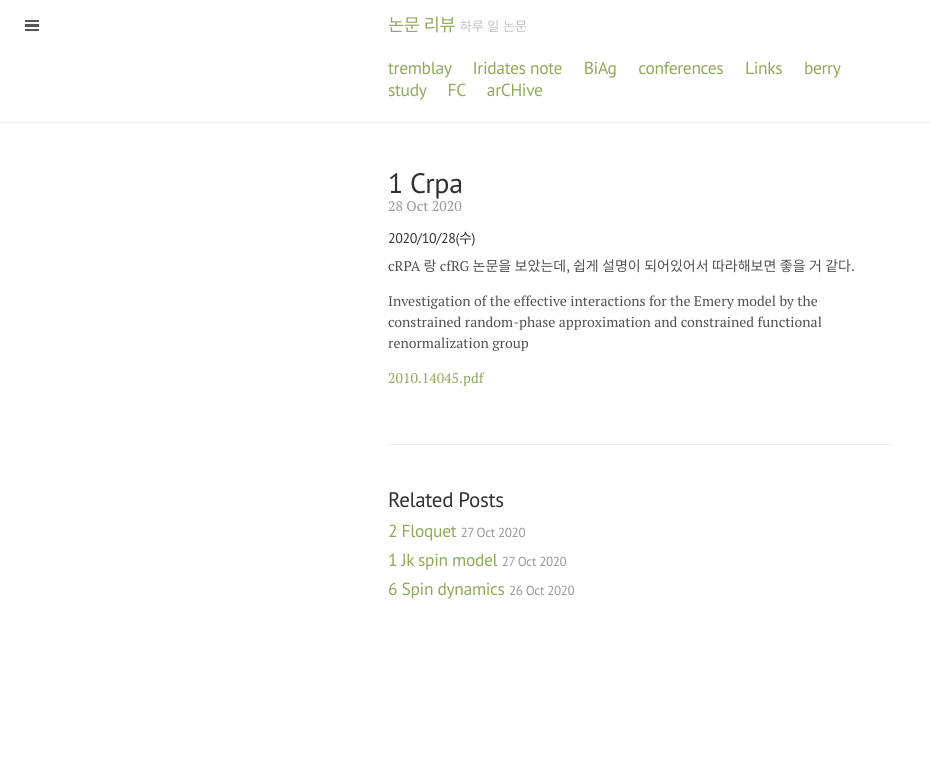
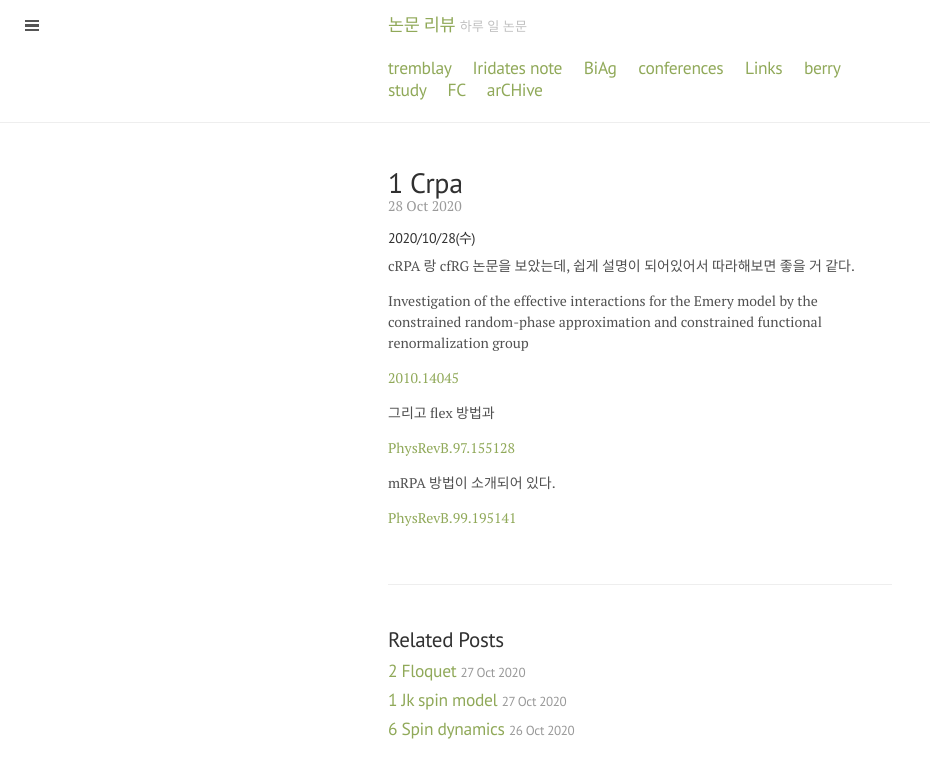
Before and after one commit to qkrwlsghdcjsworlt/work, a Jekyll site: the page built from _posts/2020/2020-10-28-1-cRPA.markdown, in a window 1280 px wide. Shown: the top 778 px of the page, without its empty margins (0-930 px from the left). Built offline with Jekyll 4.4.1, drawn with Linux system fonts in a browser that asks for light colours; our own code applies the rules of GitHub Pages for plain Markdown files.

Commit message:
“update”

```diff
--- a/_posts/2020/2020-10-28-1-cRPA.markdown
+++ b/_posts/2020/2020-10-28-1-cRPA.markdown
@@ -16,4 +16,14 @@ cRPA 랑 cfRG 논문을 보았는데, 쉽게 설명이 되어있어서 따라해
 Investigation of the effective interactions for the Emery model by the constrained
 random-phase approximation and constrained functional renormalization group
 
-[2010.14045.pdf](https://arxiv.org/abs/2010.14045)
+[2010.14045](https://arxiv.org/abs/2010.14045)
+
+
+
+그리고 flex 방법과
+
+[PhysRevB.97.155128](https://journals.aps.org/prb/pdf/10.1103/PhysRevB.97.155128)
+
+mRPA 방법이 소개되어 있다.
+
+[PhysRevB.99.195141](https://journals.aps.org/prb/pdf/10.1103/PhysRevB.99.195141)
```
Also changed, not shown: 1 other file.
